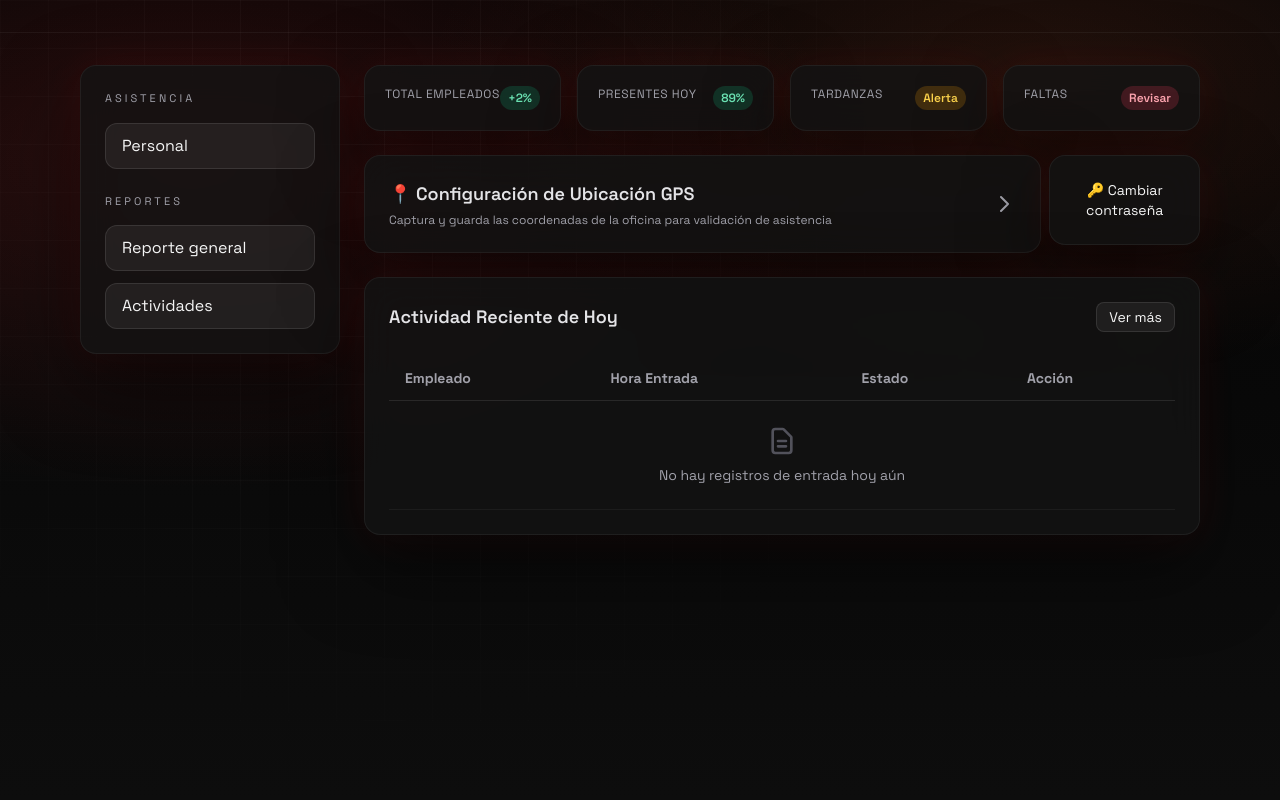
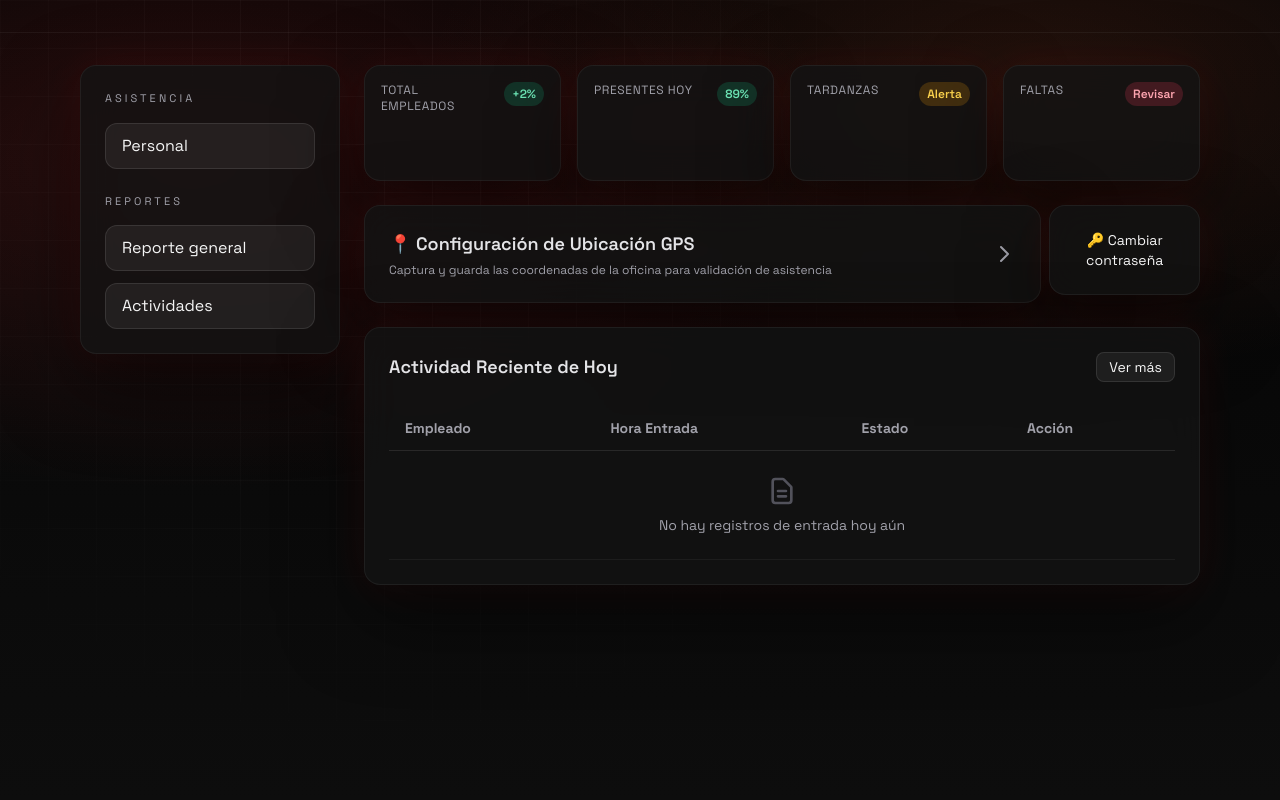
Before and after one commit to moises711/asistencia, a Django app: template asistencia/templates/asistencia/admin_dashboard.html in a window 1280 px wide. Run offline with Django 5.2, Linux system fonts and the light colour scheme; the template is opened without the code that fills it, so the values that code supplies are empty; some libraries are stand-ins or nearby versions.

Commit message:
nuestrame todo lo que tienes

```diff
--- a/asistencia/templates/asistencia/admin_dashboard.html
+++ b/asistencia/templates/asistencia/admin_dashboard.html
@@ -5,39 +5,32 @@
 {% block admin_content %}
 <div class="space-y-6">
     <!-- Top Cards -->
-    <div class="grid grid-cols-1 md:grid-cols-2 lg:grid-cols-4 gap-4">
-        <div class="glass rounded-2xl p-5 space-y-4">
-            <div class="flex justify-between items-start">
+    <div class="grid grid-cols-1 sm:grid-cols-2 lg:grid-cols-4 gap-4">
+        <div class="glass rounded-2xl p-4 min-h-[116px] flex flex-col items-center justify-center gap-3 text-center sm:flex-row sm:items-start sm:justify-between sm:text-left">
             <div>
                 <div class="text-xs text-zinc-400 uppercase tracking-wider">Total empleados</div>
                 <div class="text-3xl font-bold text-zinc-200 mt-2">{{ total_empleados }}</div>
             </div>
             <span class="text-xs font-semibold text-emerald-300 bg-emerald-500/20 px-2 py-1 rounded-full">+2%</span>
         </div>
-        </div>
 
-        <div class="glass rounded-2xl p-5 space-y-4">
-            <div class="flex justify-between items-start">
+        <div class="glass rounded-2xl p-4 min-h-[116px] flex flex-col items-center justify-center gap-3 text-center sm:flex-row sm:items-start sm:justify-between sm:text-left">
             <div>
                 <div class="text-xs text-zinc-400 uppercase tracking-wider">Presentes hoy</div>
                 <div class="text-3xl font-bold text-emerald-300 mt-2">{{ presentes }}</div>
             </div>
             <span class="text-xs font-semibold text-emerald-300 bg-emerald-500/20 px-2 py-1 rounded-full">89%</span>
         </div>
-        </div>
 
-        <div class="glass rounded-2xl p-5 space-y-4">
-            <div class="flex justify-between items-start">
+        <div class="glass rounded-2xl p-4 min-h-[116px] flex flex-col items-center justify-center gap-3 text-center sm:flex-row sm:items-start sm:justify-between sm:text-left">
             <div>
                 <div class="text-xs text-zinc-400 uppercase tracking-wider">Tardanzas</div>
                 <div class="text-3xl font-bold text-amber-300 mt-2">{{ tardanzas }}</div>
             </div>
             <span class="text-xs font-semibold text-amber-300 bg-amber-500/20 px-2 py-1 rounded-full">Alerta</span>
         </div>
-        </div>
 
-        <div class="glass rounded-2xl p-5 space-y-4">
-            <div class="flex justify-between items-start">
+        <div class="glass rounded-2xl p-4 min-h-[116px] flex flex-col items-center justify-center gap-3 text-center sm:flex-row sm:items-start sm:justify-between sm:text-left">
             <div>
                 <div class="text-xs text-zinc-400 uppercase tracking-wider">Faltas</div>
                 <div class="text-3xl font-bold text-rose-300 mt-2">{{ faltas }}</div>
@@ -45,10 +38,9 @@
             <span class="text-xs font-semibold text-rose-300 bg-rose-500/20 px-2 py-1 rounded-full">Revisar</span>
         </div>
     </div>
-    </div>
 
     <!-- Botón de Configuración GPS -->
-    <div class="flex gap-2">
+        <div class="flex flex-col sm:flex-row gap-2 items-stretch">
         <button onclick="abrirModalConfigGPS()"
             class="w-full glass rounded-2xl p-6 hover:bg-zinc-800/50 transition text-left group">
         <div class="flex items-center justify-between">
@@ -61,7 +53,7 @@
             </svg>
         </div>
     </button>
-    <a href="/password/change/" class="w-44 glass rounded-2xl p-6 hover:bg-zinc-800/50 transition text-center text-sm self-start">🔑 Cambiar contraseña</a>
+    <a href="/password/change/" class="w-full sm:w-44 glass rounded-2xl p-6 hover:bg-zinc-800/50 transition text-center text-sm sm:self-start">🔑 Cambiar contraseña</a>
     </div>
 
     <!-- MODAL Grande de Configuración GPS -->
```
Lines whose indentation alone changed are shown as unchanged.
